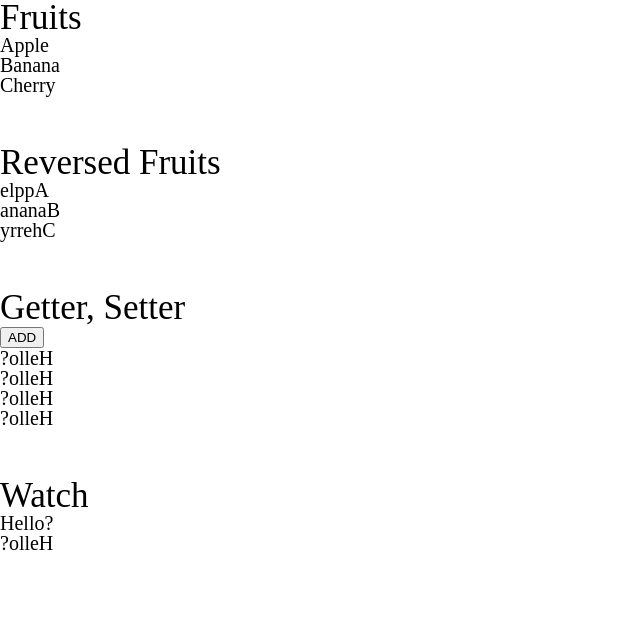
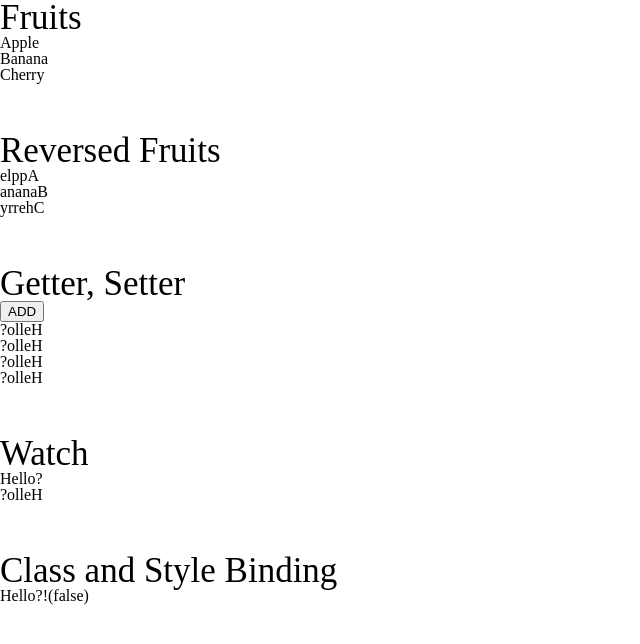
Before and after one commit to hyunwoo045/vue3-template-syntax, a Vue app: page / in a window 1280 px wide. Shown: the top 644 px of the page, without its empty margins (0-640 px from the left). Built offline with nearby package versions, Linux system fonts and the light colour scheme.

Commit message:
update: class and style binding

```diff
--- a/src/components/Fruits.vue
+++ b/src/components/Fruits.vue
@@ -35,7 +35,6 @@
     <h1>{{ reversedMessage }}</h1>
     <h1>{{ reversedMessage }}</h1>
   </section>
-
   <section class="box">
     <h1 class="title">
       Watch
@@ -45,6 +44,17 @@
     </h1>
     <h1>{{ reversedMessage }}</h1>
   </section>
+
+  <section class="box">
+    <h1 class="title">
+      Class and Style Binding
+    </h1>
+    <h1
+      :class="{ active: isActive }"
+      @click="activate">
+      Hello?!({{ isActive }})
+    </h1>
+  </section>
 </template>
 
 <script>
@@ -53,7 +63,8 @@ export default {
   data() {
     return {
       fruits: ['Apple', 'Banana', 'Cherry'],
-      msg: 'Hello?'
+      msg: 'Hello?',
+      isActive: false
     }
   },
 
@@ -81,6 +92,9 @@ export default {
     },
     changeMessage() {
       this.msg = 'Good!'
+    },
+    activate() {
+      this.isActive = !this.isActive
     }
   },
 
@@ -92,7 +106,7 @@ export default {
 }
 </script>
 
-<style>
+<style scoped>
 body {
   font-size: 20px;
 }
@@ -102,5 +116,8 @@ body {
 .box .title {
   font-size: 35px;
 }
-
+.active {
+  color:red;
+  font-weight: bold;
+}
 </style>
```
Also changed, not shown: 1 other file (tests, documents, lock files or other folders).
